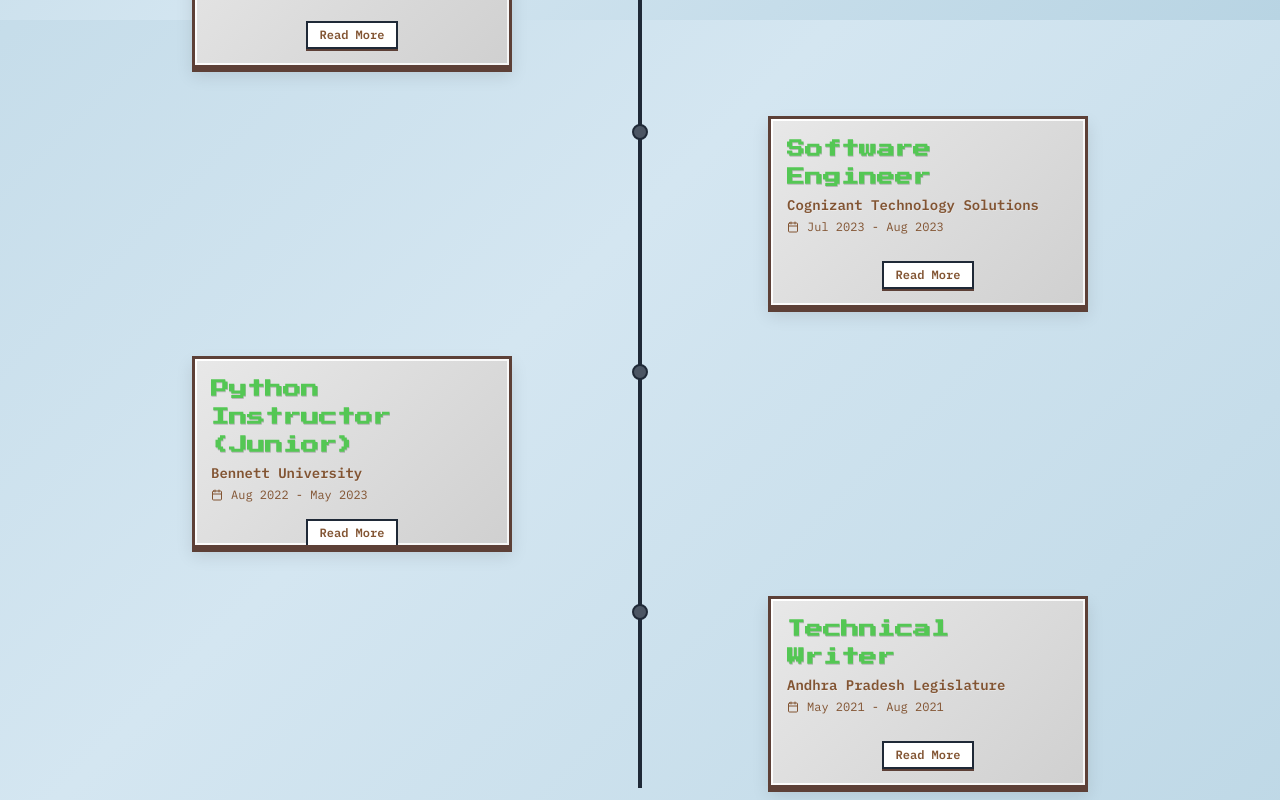
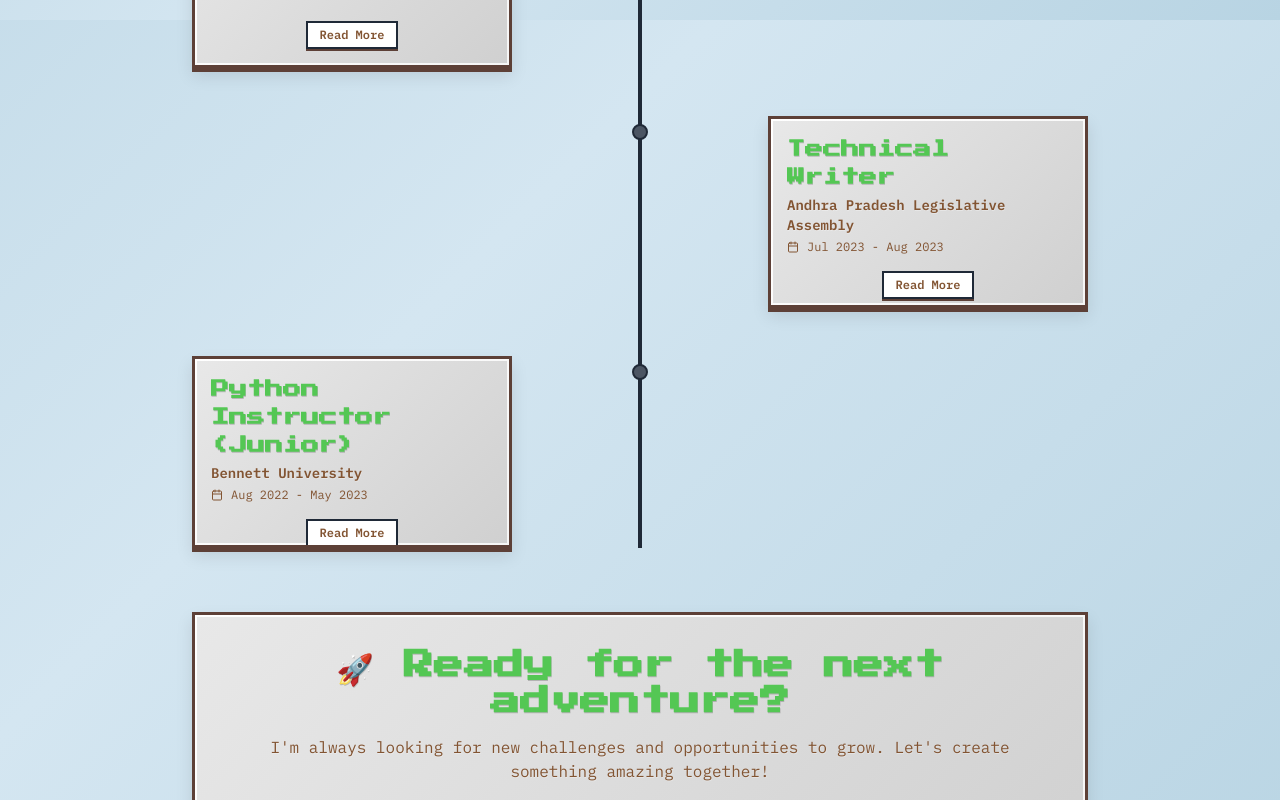
Before and after one commit to abheexx/abheeshta.github.io, a React (Vite) app: page /#/experience in a window 1280 px wide. Shown: the part 780-1580 px from the top of the page. Built offline with nearby package versions, Linux system fonts and the light colour scheme; the HTML template or start-up script is replaced by a standard one.

Commit message:
Update Experience.tsx

```diff
--- a/src/pages/Experience.tsx
+++ b/src/pages/Experience.tsx
@@ -36,7 +36,7 @@
       title: "AI Engineer Intern",
       company: "Incepta Partners, Inc.",
       location: "Remote / United States",
-      period: "July 2025 - August 2025",
+      period: "June 2025 - August 2025",
       description: "",
       technologies: ["Python", "LangChain", "OpenAI API", "Pinecone", "FastAPI", "Vercel", "Git", "TypeScript"],
       achievements: [
@@ -63,16 +63,26 @@
     },
     {
       id: 4,
-      title: "Software Engineer",
-      company: "Cognizant Technology Solutions",
-      location: "Hyderabad, India",
+      title: "Technical Writer",
+      company: "Andhra Pradesh Legislative Assembly",
+      location: "Andhra Pradesh, India",
       period: "Jul 2023 - Aug 2023",
       description: "",
-      technologies: ["Python", "Django", "MySQL", "Spark", "Jenkins", "Vault", "Consul"],
+      technologies: ["API Documentation",
+    "Markdown",
+    "REST APIs",
+    "Postman",
+    "Python",
+    "Django",
+    "MySQL",
+    "Git",
+    "Confluence"],
       achievements: [
-        "Engineered full-stack employee management system using React and Spring Boot, improving data retrieval by 40%",
-        "Developed and maintained REST APIs with role-based access and automated regression tests in Postman",
-        "Deployed microservices on AWS EC2 and Docker with CI/CD pipelines in GitHub Actions for faster rollbacks"
+        "Authored clear technical documentation for internal government software systems",
+  "Translated backend workflows and REST APIs into developer-friendly guides",
+  "Documented role-based access flows and system architecture with engineers",
+  "Created API reference and testing docs using Postman and Markdown",
+  "Standardized documentation templates and version control using Git"
 
       ]
     },
@@ -89,19 +99,6 @@
         "Mentored 50+ students, improving course engagement"
       ]
     },
-    {
-      id: 6,
-      title: "Technical Writer",
-      company: "Andhra Pradesh Legislature",
-      location: "Amaravati, India",
-      period: "May 2021 - Aug 2021",
-      description: "",
-      technologies: ["MS Word", "Excel", "Git", "Markdown", "Document Management Systems"],
-      achievements: [
-        "Created user manuals and workflow documentation for internal software tools",
-        "Organized legislative data for digitization and archiving"
-      ]
-    }
   ];
 
   const containerVariants = {
```
